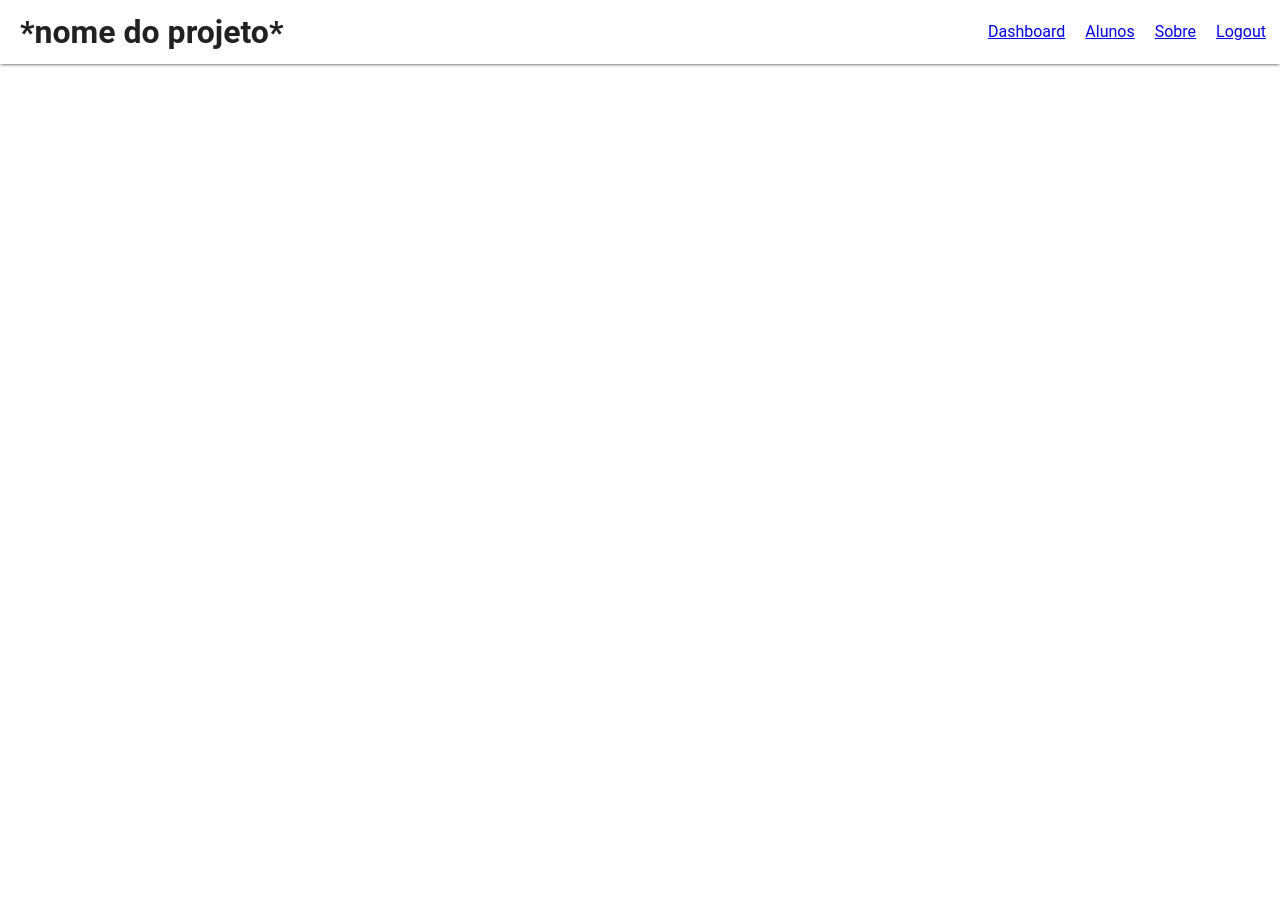
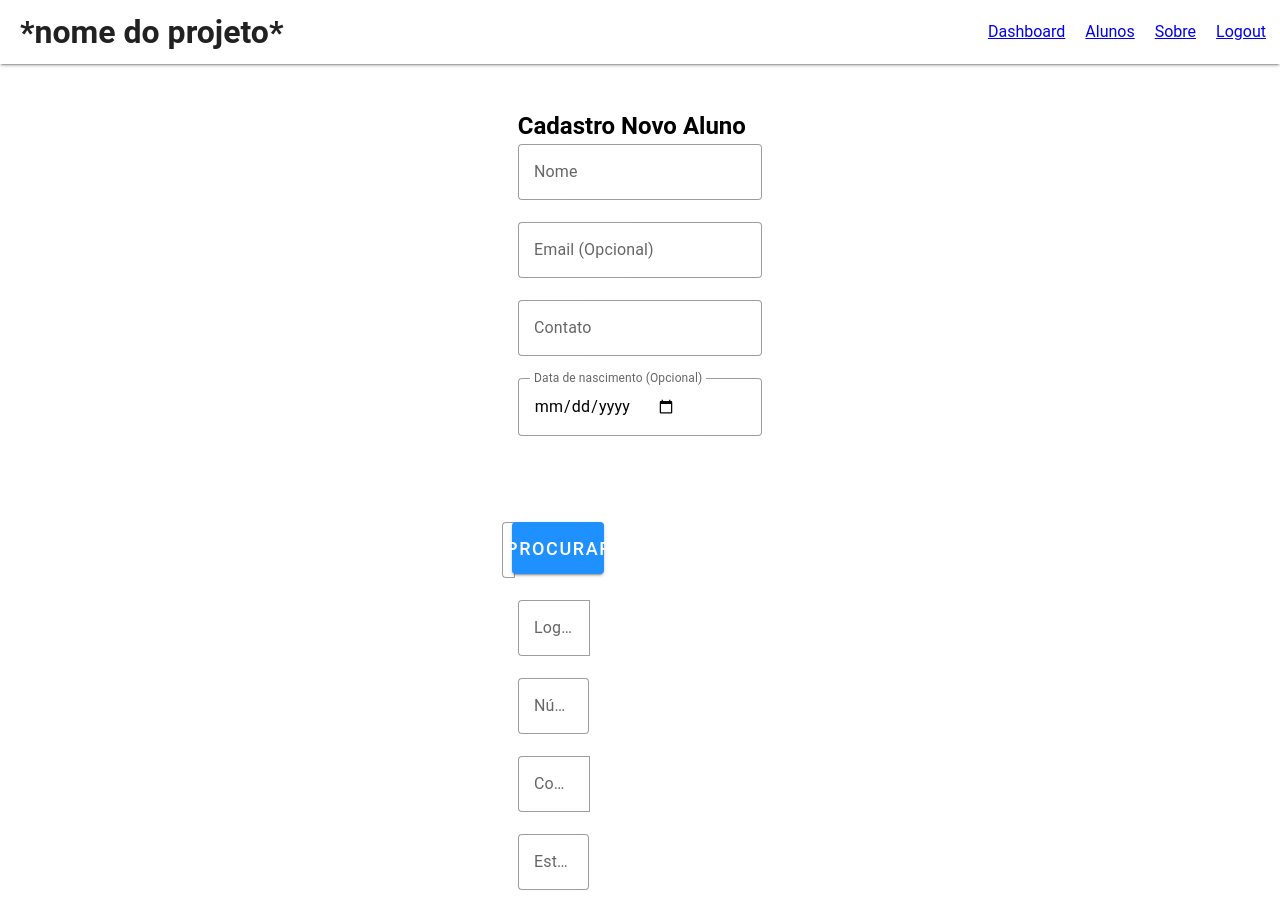
Before and after one commit to lanerLF/projeto-modulo-1, a Vue app: page /create-student in a window 1280 px wide. Shown: the top 910 px of the page. Before the commit the page ends 800 px from the top, so only its background shows below. Built offline with nearby package versions, Linux system fonts and the light colour scheme.

Commit message:
feat: adds workable cep search and student form

```diff
--- a/src/views/CreateStudent.vue
+++ b/src/views/CreateStudent.vue
@@ -1,7 +1,129 @@
 <template>
-    <div></div>
+    <div class="d-flex flex-row justify-center align-center">
+        <v-form @submit.prevent="handle_submit">
+            <div class="ma-5">
+                <h2>Cadastro Novo Aluno</h2>
+                <div>
+                    <v-text-field
+                        label="Nome"
+                        placeholder="Nome"
+                        variant="outlined"
+                        v-model="name"
+                        :rules="[(value) => !!value || 'O nome é obrigatório!']"
+                    ></v-text-field>
+                    <v-text-field
+                        label="Email (Opcional)"
+                        placeholder="Email"
+                        variant="outlined"
+                        v-model="email"
+                    ></v-text-field>
+                    <v-text-field
+                        label="Contato"
+                        placeholder="Contato"
+                        variant="outlined"
+                        v-model="phone_number"
+                        :rules="[
+                            (value) => !!value || 'O contato é obrigatório!',
+                        ]"
+                    ></v-text-field>
+                    <v-text-field
+                        label="Data de nascimento (Opcional)"
+                        placeholder="Data de nascimento"
+                        variant="outlined"
+                        v-model="birthdate"
+                        type="date"
+                    ></v-text-field>
+                </div>
+            </div>
+
+            <v-divider vertical></v-divider>
+
+            <div class="ma-5 w-25">
+                <div class="d-flex flex-row justify-center" style="gap: 10px">
+                    <v-text-field
+                        label="CEP"
+                        placeholder="CEP"
+                        variant="outlined"
+                        v-model="cep"
+                        :rules="[(value) => !!value || 'O Cep é obrigatório!']"
+                    ></v-text-field>
+                    <v-btn
+                        @click.prevent="handle_cep"
+                        color="#1E90FF"
+                        density="default"
+                        size="x-large"
+                        >Procurar</v-btn
+                    >
+                </div>
+                <v-text-field
+                    label="Logradouro"
+                    placeholder="Logradouro"
+                    variant="outlined"
+                    v-model="cep_data.logradouro"
+                ></v-text-field>
+                <v-text-field
+                    label="Número"
+                    placeholder="Número"
+                    variant="outlined"
+                    v-model="cep_number"
+                ></v-text-field>
+                <v-text-field
+                    label="Complemento"
+                    placeholder="Complemento"
+                    variant="outlined"
+                    v-model="cep_data.complemento"
+                ></v-text-field>
+                <v-text-field
+                    label="Estado"
+                    placeholder="Estado"
+                    variant="outlined"
+                    v-model="cep_data.uf"
+                ></v-text-field>
+                <v-text-field
+                    label="Cidade"
+                    placeholder="Cidade"
+                    variant="outlined"
+                    v-model="cep_data.localidade"
+                ></v-text-field>
+                <v-text-field
+                    label="Bairro"
+                    placeholder="Bairro"
+                    variant="outlined"
+                    v-model="cep_data.bairro"
+                ></v-text-field>
+            </div>
+        </v-form>
+    </div>
 </template>
 <script>
-export default {};
+import axios from "axios";
+export default {
+    data() {
+        return {
+            name: "",
+            email: "",
+            phone_number: "",
+            birthdate: "",
+            cep: "",
+            cep_data: {},
+            cep_number: "",
+        };
+    },
+    methods: {
+        async handle_cep() {
+            const cep_path = "http://viacep.com.br/ws/" + this.cep + "/json/";
+
+            console.log(cep_path);
+
+            const axios_get = await axios
+                .get(cep_path)
+                .then((data) => (this.cep_data = data.data));
+
+            console.log(axios_get);
+
+            console.log(this.cep_data);
+        },
+    },
+};
 </script>
 <style scoped></style>
```
